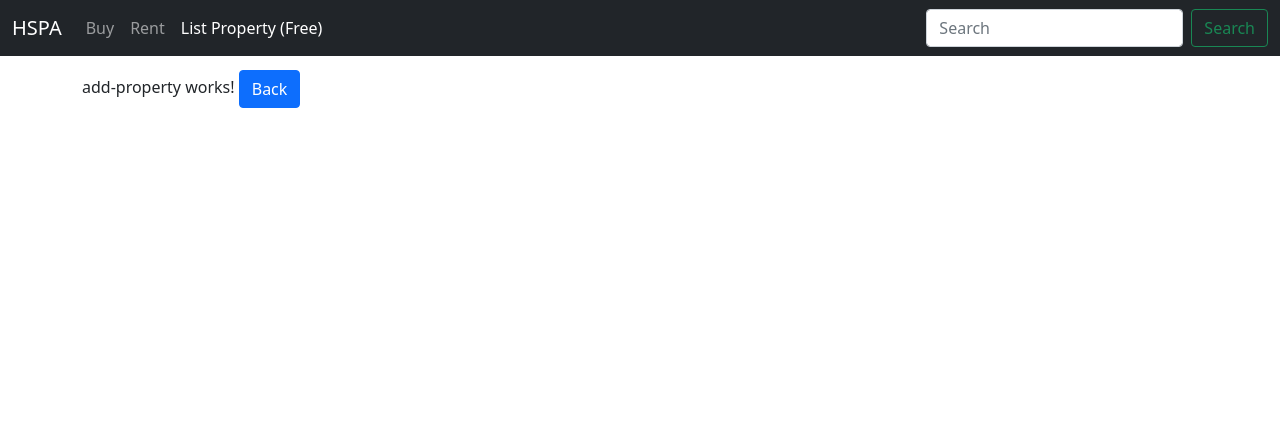
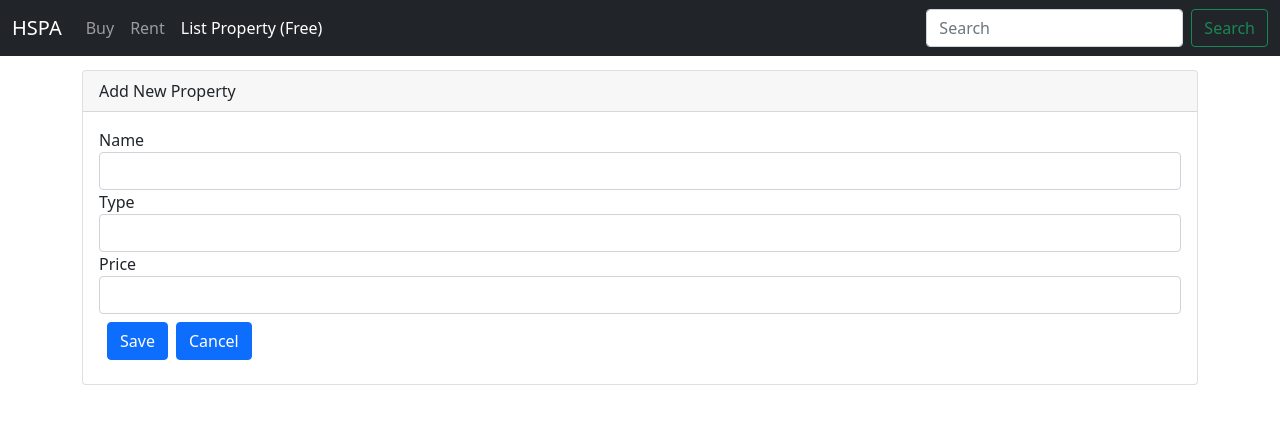
Before and after one commit to Lordede/immo-app, an Angular app in the folder Frontend/: page /add-property in a window 1280 px wide. Shown: the top 424 px of the page. Built offline with nearby package versions, Linux system fonts and the light colour scheme.

Commit message:
changes until v15

```diff
--- a/Frontend/src/app/app.module.ts
+++ b/Frontend/src/app/app.module.ts
@@ -10,6 +10,7 @@ import { HousingService } from './services/housing.service';
 import { AddPropertyComponent } from './property/add-property/add-property.component';
 import { Routes, RouterModule } from '@angular/router';
 import { PropertyDetailComponent } from './property/property-detail/property-detail.component';
+import { FormsModule } from '@angular/forms';
 
 const appRoutes: Routes = [
   {path: "add-property", component: AddPropertyComponent},
@@ -32,6 +33,7 @@ const appRoutes: Routes = [
     BrowserModule,
     HttpClientModule,
     RouterModule.forRoot(appRoutes),
+    FormsModule,
   ],
   providers: [
     HousingService
--- a/Frontend/src/app/property/add-property/add-property.component.css
+++ b/Frontend/src/app/property/add-property/add-property.component.css
@@ -0,0 +1,9 @@
+.ng-invalid.ng-touched{
+  border-color: red;
+}
+/* ng-invaild wird von Angular als Klasse hinzugefügt, da Feld required aber nicht ausgefüllt
+  ng-touched nur wenn schon angeklickt
+  -> sprich wenn required und schon mal angeklickt wird feld rot, da leer */
+.error-block{
+  color: red;
+}
--- a/Frontend/src/app/property/add-property/add-property.component.html
+++ b/Frontend/src/app/property/add-property/add-property.component.html
@@ -1,4 +1,32 @@
-<p>
-  add-property works!
-  <button (click)="onBack()" class="btn btn-primary" >Back</button>
-</p>
+<div class="card">
+  <div class="card-header">
+    Add New Property
+  </div>
+  <div class="card-body">
+    <form (ngSubmit)="onSubmit()" #Form="ngForm"> <!-- Import FormsModule in app.module für Angular-Forms-->
+      <div class="form-group col-12">
+        <label for="name">Name</label>
+        <input type="text" class="form-control" #propName="ngModel" ngModel name="Name" required minlength="5">
+        <span *ngIf="!propName.valid && propName.touched" class="error-block"> <!-- span erscheint nur, wenn invalider input und schon mal angeklickt-->
+          <span *ngIf="propName.hasError('required')">Please provide name</span>
+          <span *ngIf="propName.hasError('minlength')">Name must be atleast 5 characters long</span>
+        </span>
+      </div>
+
+      <div class="form-group col-12">
+        <label for="type">Type</label>
+        <input type="text" class="form-control" ngModel name="Type">
+      </div>
+
+      <div class="form-group col-12">
+        <label for="price">Price</label>
+        <input type="text" class="form-control" ngModel name="Price">
+      </div>
+
+      <div class="form-group col-12" >
+        <button type="submit" class="btn btn-primary m-2">Save</button>
+        <button type="reset" class="btn btn-primary">Cancel</button>
+      </div>
+    </form>
+  </div>
+</div>
--- a/Frontend/src/app/property/add-property/add-property.component.ts
+++ b/Frontend/src/app/property/add-property/add-property.component.ts
@@ -1,4 +1,5 @@
-import { Component, OnInit } from '@angular/core';
+import { Component, OnInit, ViewChild } from '@angular/core';
+import { NgForm } from '@angular/forms';
 import { Router } from '@angular/router';
 
 @Component({
@@ -7,6 +8,7 @@ import { Router } from '@angular/router';
   styleUrls: ['./add-property.component.css']
 })
 export class AddPropertyComponent implements OnInit {
+  @ViewChild("Form") addPropertyForm!: NgForm;
 
   constructor(private router: Router) { }
 
@@ -16,4 +18,9 @@ export class AddPropertyComponent implements OnInit {
   onBack(){
     this.router.navigate(["/"]);
   }
+
+  onSubmit(){
+    console.log("Form submitted");
+    console.log(this.addPropertyForm);
+  }
 }
```
